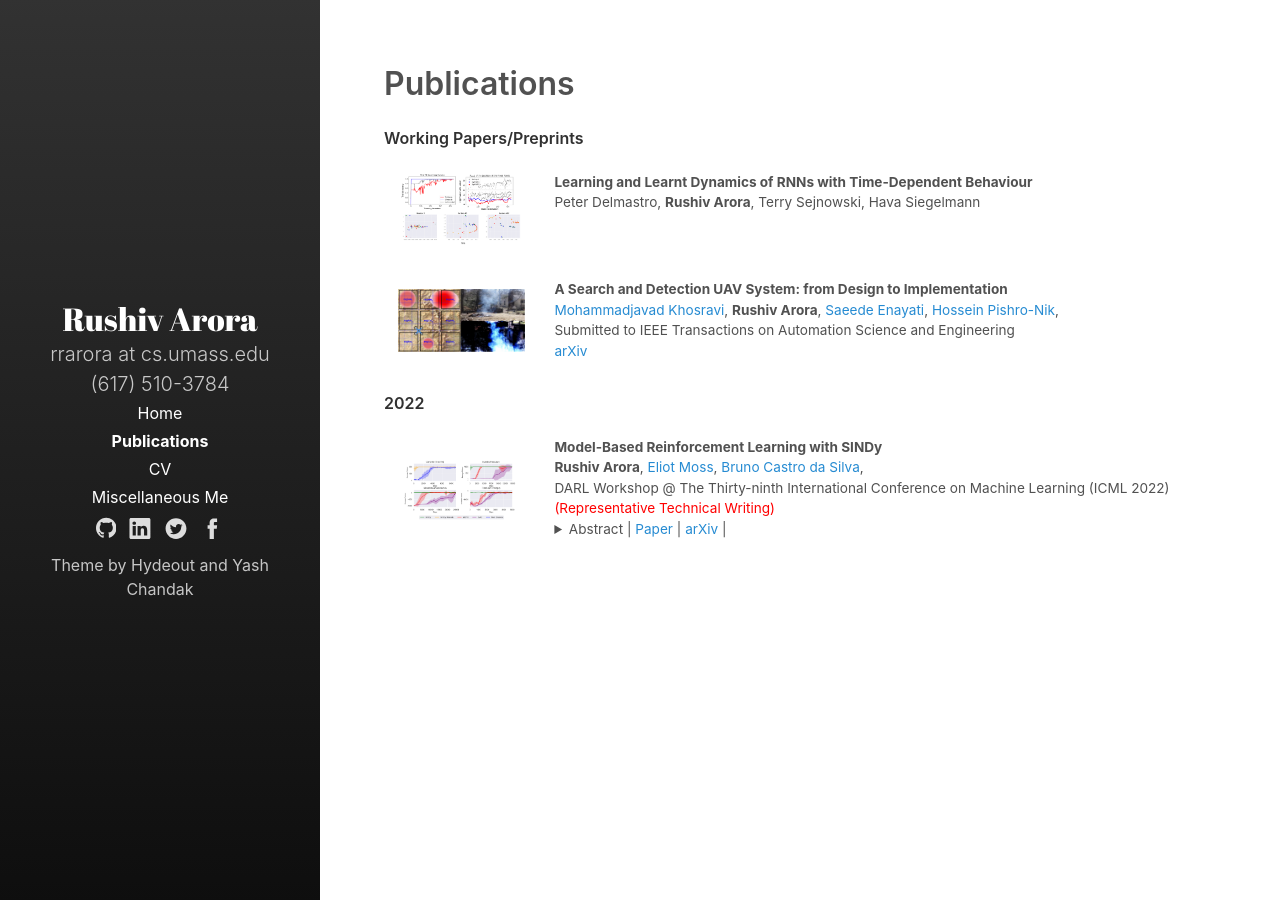
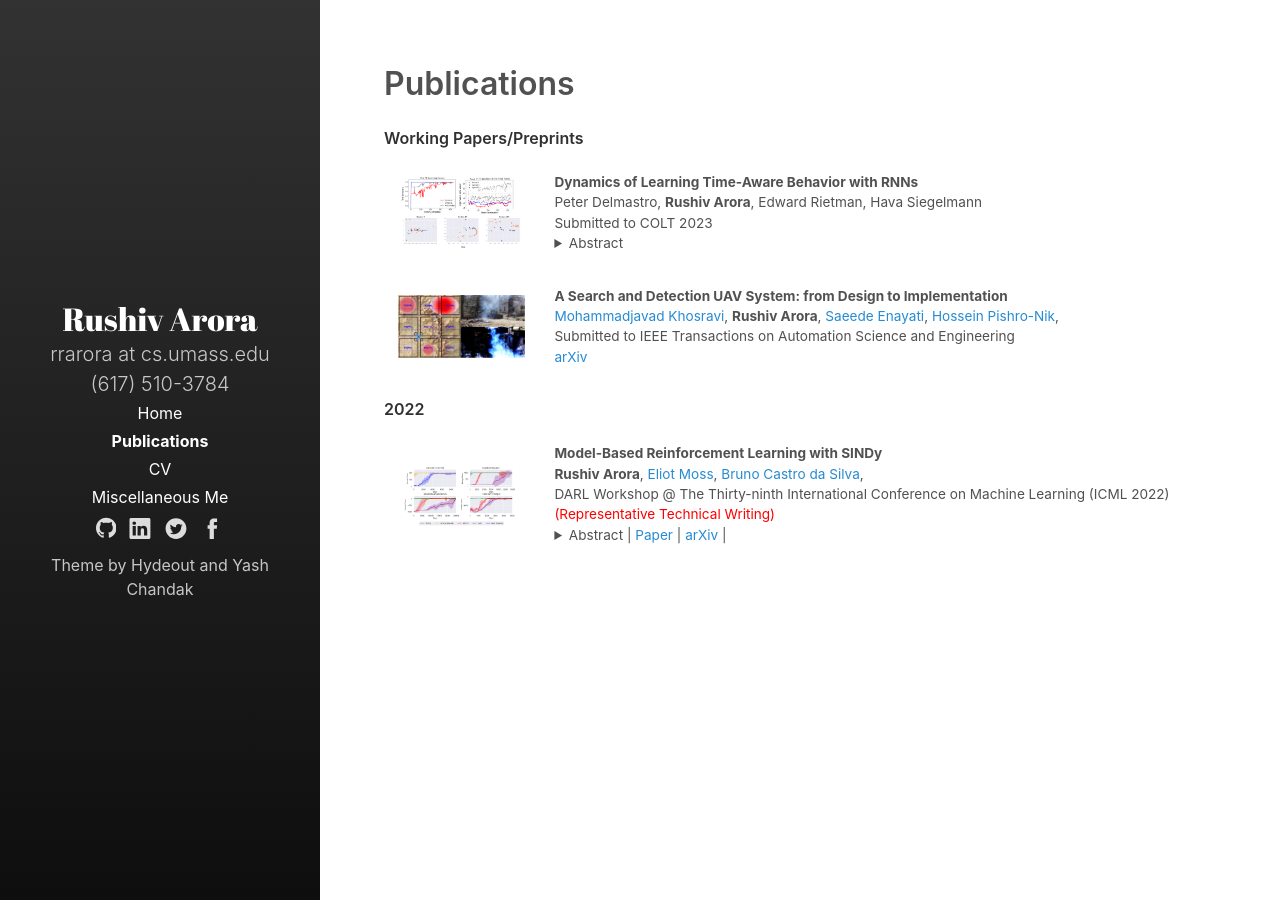
Before and after one commit to RushivArora/rushivarora.github.io, a Jekyll site: the page built from _pages/publications.md, in a window 1280 px wide. Built offline with Jekyll 4.4.1, drawn with Linux system fonts in a browser that asks for light colours.

Commit message:
Update Publications

```diff
--- a/_pages/publications.md
+++ b/_pages/publications.md
@@ -49,9 +49,20 @@
      </td>
      <td valign="top" width="80%">
           <p>
-              <paper>Learning and Learnt Dynamics of RNNs with Time-Dependent Behaviour</paper>
+              <paper>Dynamics of Learning Time-Aware Behavior with RNNs</paper>
               <br>
-              Peter Delmastro, <b>Rushiv Arora</b>, Terry Sejnowski, Hava Siegelmann
+              Peter Delmastro, <b>Rushiv Arora</b>, Edward Rietman, Hava Siegelmann
+              <br>
+              Submitted to COLT 2023
+              <br>
+              <details>
+                <summary>Abstract  </summary>
+                  <p class="message">
+                  Phenomena governed by hidden time-dependence arise in many important machine learning applications. Recurrent neural networks (RNNs) have shown great success in inferring temporal dynamics, but theoretical investigation of their capacity to efficiently learn time-dependent behavior is limited. To address this gap, we introduce a family of tasks based on automata called temporal flipflops to allow direct control over the complexity of the time-awareness. We find that RNNs learn in phases when trained to emulate these automata --- they quickly perfect any time-independent behavior, but they initially struggle to discover hidden time-dependence. We further applied fixed point stability analysis to study their dynamics both during and after training, and we find that bifurcations in network dynamics impact the rate at which time-of-day dependent behavior is learned. Overall, this work creates a foundation for further exploration of time-aware RNNs from the perspective of computational complexity and dynamical systems theory.
+                  <br><br>
+                  <b>Keywords</b>: Neural Networks/Deep Learning, Computational complexity, Learning from complex/structured data, Dynamical systems theory
+                  </p>
+              </details>
           </p>
      </td>
    </tr>
```
Also changed, not shown: 2 other files.
